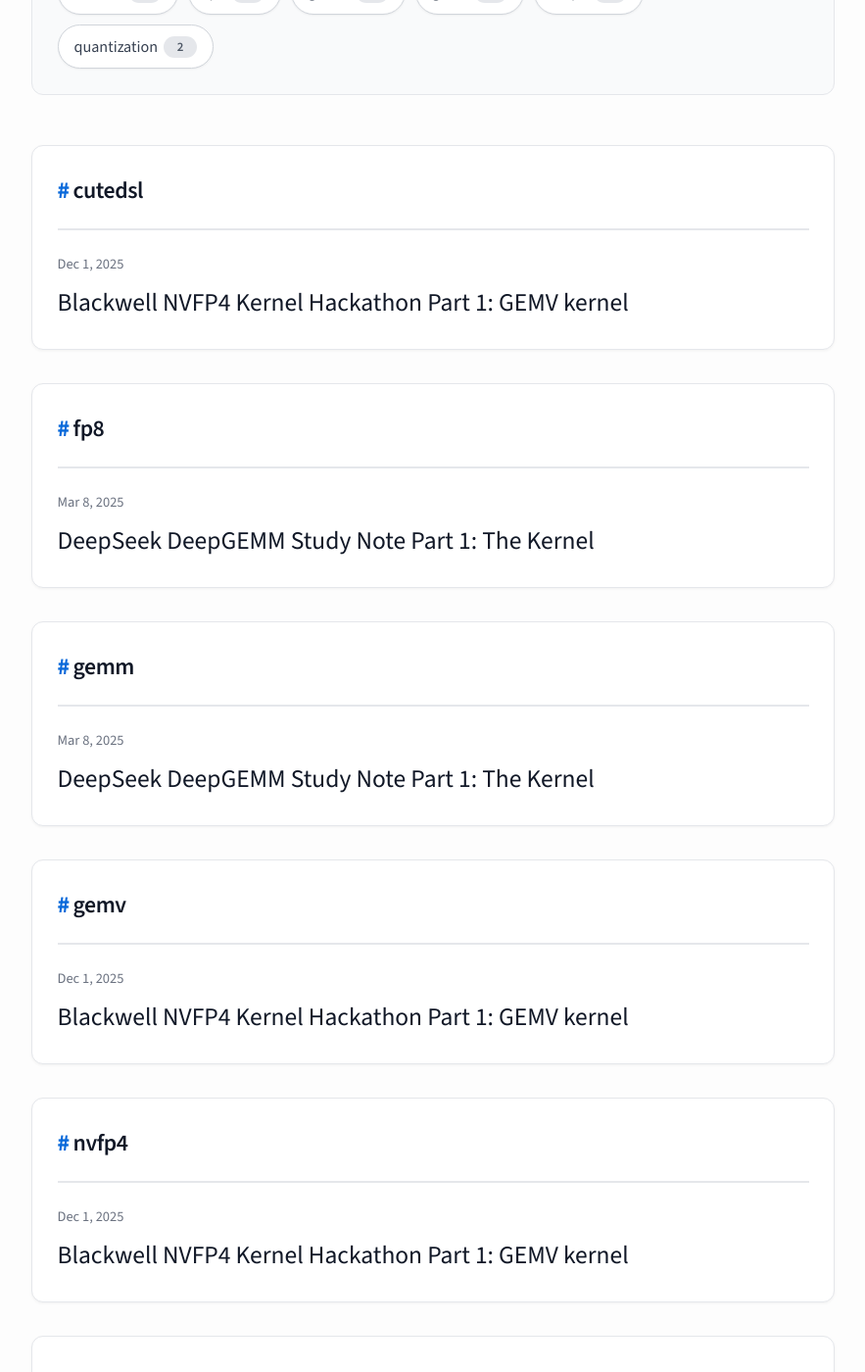
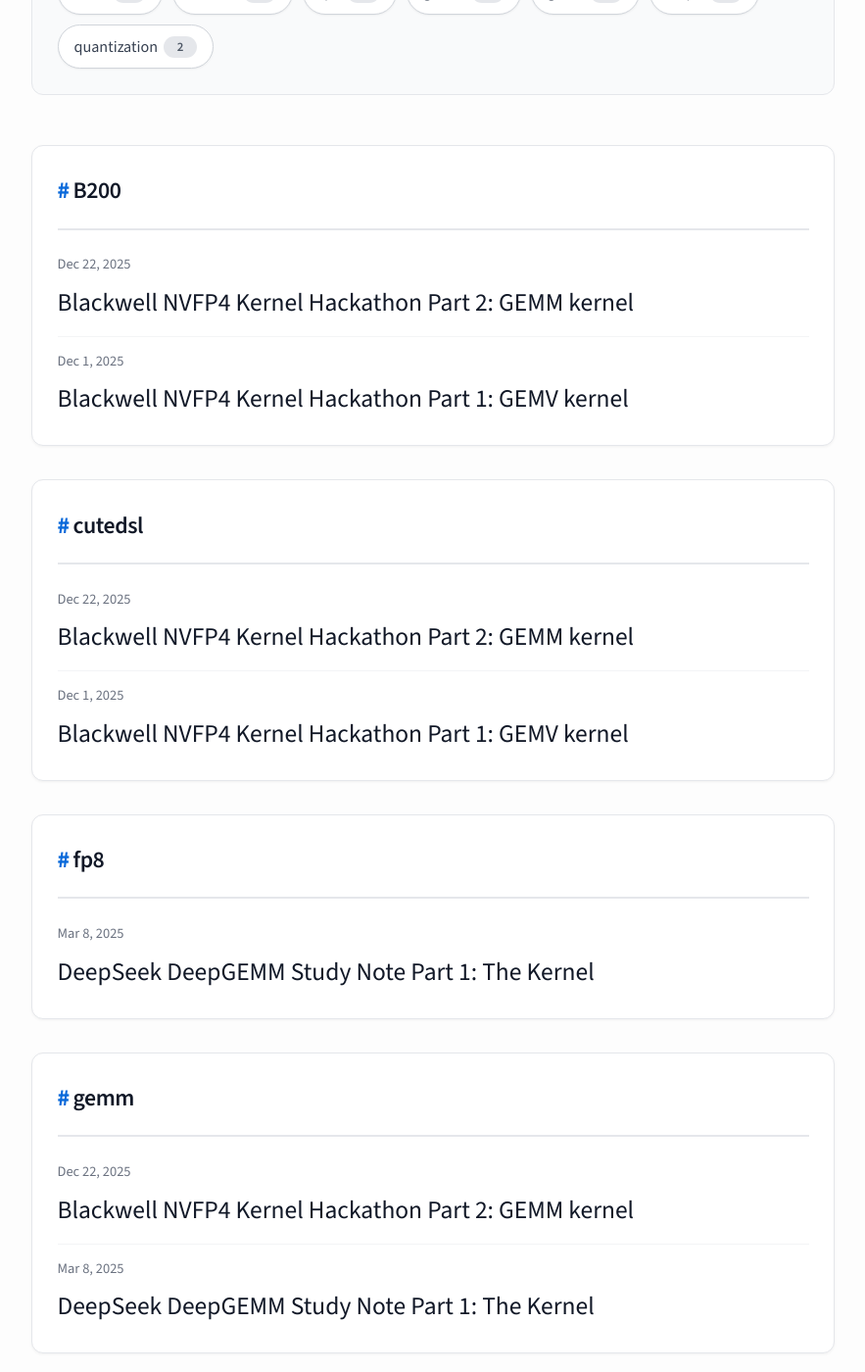
Before and after one commit to zcnrex/zcnrex.github.io, a Jekyll site: the page built from tags.html, in a window 1280 px wide and 1400 px high, scrolled down 266 px. Shown: the whole window at 98% size, without its empty margins (198-1081 px from the left). Built offline with Jekyll 4.4.1, drawn with Linux system fonts in a browser that asks for light colours; part of the change alters nothing that is shown; some of the changed text lies outside the part shown.

Commit message:
Add gemm post

````diff
--- a/_posts/2025-12-01-nvfp4-gemv.md
+++ b/_posts/2025-12-01-nvfp4-gemv.md
@@ -2,7 +2,7 @@
 layout: post
 title:  "Blackwell NVFP4 Kernel Hackathon Part 1: GEMV kernel"
 date:   2025-12-01 15:18:18 +0000
-tags: [gemv, nvfp4, cutedsl]
+tags: [gemv, nvfp4, cutedsl, B200]
 ---
 
 # Introduction
--- /dev/null
+++ b/_posts/2025-12-23-nvfp4-gemm.md
@@ -0,0 +1,225 @@
+---
+layout: post
+title:  "Blackwell NVFP4 Kernel Hackathon Part 2: GEMM kernel"
+date:   2025-12-22 23:18:18 +0000
+tags: [gemm, nvfp4, cutedsl, B200]
+---
+
+# Introduction
+## Contest Recap
+[Blackwell NVFP4 Kernel Hackathon](https://luma.com/9n27uem4?tk=EfycNU) welcomes hackers to develop the fastest kernels for [NVFP4](https://docs.nvidia.com/cutlass/media/docs/cpp/fundamental_types.html) format, a low precision micro-block scaling value format, on Blackwell B200. It involves 4 kernels: GEMV ([leaderboard](https://www.gpumode.com/v2/leaderboard/595?tab=rankings)), GEMM ([leaderboard](https://www.gpumode.com/v2/leaderboard/597?tab=rankings)), Gated Dual GEMM, and Grouped GEMM.
+
+This blogpost is on the second kernel: GEMM, finished on 12/20/2025. It mainly focuses on how to do gemm with scaling factors, and simplifications based on the [example kernel implementation](https://github.com/NVIDIA/cutlass/blob/main/examples/python/CuTeDSL/blackwell/dense_blockscaled_gemm_persistent.py). Using the simplification techniques in the blogpost helped me achieved no 6 in the competition among 100+ participants.
+
+If you want to learn how to build a fast GEMM using `tcgne05.mma`, nothing tops the **GOATED** [blogpost by gau.nerst](https://gau-nernst.github.io/tcgen05) which has thorough details and nice visual illustrations.
+
+## Problem Sizes
+The GEMM problem sizes and their speed-of-light latency:
+
+| M | N | K | L | time\[µs] |
+| - | - | - | - | - |
+| 128 | 7168 | 16384 | 1| 8.994 |
+| 128 | 4096 | 7168 | 1 | 2.354 |
+| 128 | 7168 | 2048 | 1 | 1.333 |
+
+# tcgen05 for NVFP4
+Block scaling GEMM problem formula: `(A * scale_A)  * (B * scale_B) + D`
+
+## Overall
+The PTX section on tcgen05 for block scaling formats: https://docs.nvidia.com/cuda/parallel-thread-execution/#tcgen05-block-scaling
+
+Data flow
+- A/B matrics: GMEM -> SMEM (optionally A can be copied to TMEM)
+- SFA/SFB matrics: GMEM -> SMEM -> TMEM
+- C/D matrics: TMEM -> register -> SMEM (optional) -> GMEM
+
+Hardware for data movement:
+- GMEM -> SMEM: TMA
+- SMEM -> TMEM: [tcgen05.cp](https://docs.nvidia.com/cuda/parallel-thread-execution/#tcgen05-instructions-tcgen05-cp)
+    - PTX: `tcgen05.cp.cta_group::1.32x128b.warpx4`
+    - CuteDSL: `tcgen05.Cp4x32x128bOp(tcgen05.CtaGroup.ONE)`
+- SMEM -> GMEM: TMA
+- TMEM -> register: [tcgen05.ld](https://docs.nvidia.com/cuda/parallel-thread-execution/#tcgen05-instructions-tcgen05-ld)
+    - PTX: `tcgen05.ld.sync.aligned.32x32b.x128.b32`
+    - CuteDSL: `tcgen05.Ld32x32bOp(tcgen05.Repetition.x128, tcgen05.Pack.NONE)`
+- TMEM -> SMEM: not supported
+- Register -> SMEM: sync copy, sync threads
+- Register -> GMEM: sync copy
+    - CuteDSL: `cute.nvgpu.CopyUniversalOp()`
+
+Example NVFP4 PTX qualifiers:
+```
+tcgen05.mma.cta_group::1.kind::mxf4nvf4.block_scale.scale_vec::4X.collector_usage
+                                [d-tmem],  a-desc,  b-desc, idesc,
+                                [scale-A-tmem], [scale-B-tmem], enable-input-d;
+```
+
+{% include tcgen05-mma-scale-vec-2x.png %}
+
+The diagram is for other block scaling formats because it only has 2x; NVFP4 requres scale vector 4X.
+
+## Supported Tile Sizes
+
+{% include nvfp4-gemm/supported-tile-sizes.png %}
+[Source: PTX doc on tcgen05 kind shapes](https://docs.nvidia.com/cuda/parallel-thread-execution/#tcgen05-kind-shapes)
+
+The table means, for NVFP4
+- For 1 CTA group: it supports 128xNxK, where N = {8, 16, ...256} with steps of 8, and K = 64
+- For 2 CTA groups: it supports 256xNxK, where N = {16, 32, ...256} with steps of 16, and K = 64
+
+Additionally, although the table shows what sparse matrics shapes are supported, PTX doc mentions [here](https://docs.nvidia.com/cuda/parallel-thread-execution/#tcgen05-sparse-matrices) that NVFP4 doesn't support sparse matrics, so K has to be 64. This restriction is implemented in [sm100_utils.make_blockscaled_trivial_tiled_mma()](https://github.com/NVIDIA/cutlass/blob/b7ecaa605dd70326900433695e11ebfec407edd2/python/CuTeDSL/cutlass/utils/blackwell_helpers.py#L952)
+
+
+
+## SFB TMEM Layout
+There aren't a lot of choices for M tile sizes, so the focus would be on tuning the N tile sizes. We need to study the layout of SFB, more specifically, SFB layout on TMEM. tcgen05 has a very specific layout requirement for NVFP4 SFB as documented here: https://docs.nvidia.com/cuda/parallel-thread-execution/#tcgen05-mma-scale-factor-b-layout-4x
+
+The figure is the layout of scale factor B matrix with scale_vec::4X/block16 with K=64/K=128, exactly what we need. Unfortunately, I stared at the diagram many times without understanding what it means. One reason is that it only shows 32 lanes while the TMEM has 128 lanes.
+
+I was able to figure it out after many hours so you won't need to spend so much time on it :)
+
+{% include nvfp4-gemm/b-vs-sfb-layout.png %}
+
+First, for a B matrix tile, it's shape N tile x K tile is 128 x (64 x 4). Using N tile 128 as an example which is the same as [num TMEM lanes](https://docs.nvidia.com/cuda/parallel-thread-execution/#tensor-memory-addressing). For an SBF tile, it's shape is 128 x (4 x 4) because NVFP4 block size is 16.
+
+{% include nvfp4-gemm/sfb-layout.png %}
+
+This diagram just zoom in on the indices: there are N0 to N127 rows, and SF0-SF3, SF4-SF7, SF8-SF11, SF12-SF15 columns for the 4 sub tiles.
+
+{% include nvfp4-gemm/sfb-tmem-layout.png %}
+
+This diagram shows the magic. It chops each matrix along Nx % 32 == 0 rows, and put the same sub tiles to the same 32 rows. Expanding it to N == 255 will give us the same diagram as in https://docs.nvidia.com/cuda/parallel-thread-execution/#tcgen05-mma-scale-factor-b-layout-4x.
+
+This explains some details in the [example kernel](https://github.com/NVIDIA/cutlass/blob/main/examples/python/CuTeDSL/blackwell/dense_blockscaled_gemm_persistent.py):
+- Why it requires 16 TMEM columns for SFB: because 128 / 32 * 4 = 16
+- How does the [n tile = 64 offset](https://github.com/NVIDIA/cutlass/blob/b7ecaa605dd70326900433695e11ebfec407edd2/examples/python/CuTeDSL/blackwell/dense_blockscaled_gemm_persistent.py#L1193) work: it needs to offset 64 / 32 * 4 = 8 columns. Using acc_ptr as the base ptr, since it's 32 bit vs 8 bit, it needs to offset 8 / (32 / 8) = 2 columns.
+
+# Simplifications
+## Base Kernel
+The [base kernel](https://github.com/NVIDIA/cutlass/blob/main/examples/python/CuTeDSL/blackwell/dense_blockscaled_gemm_persistent.py) is already super optimized. It implements the advanced Blackwell warp specializations with persistent scheduling.
+
+{% include nvfp4-gemm/blackwell-ws.png %}
+
+The additional epilogue warp is made possible by TMEM.
+
+{% include nvfp4-gemm/tmem-warp-mapping.png %}
+
+For the small problems like those in the contest, reducing the latency of a already well tuned kernel requires reducing the kernel prologue overhead and simplifying epilogue.
+
+## Tune Tiling Sizes
+The default N tile size is 128:
+- For problem 1 and 3, num M tile: 1, num n tiles: 7168 / 128 => 56 SMs
+- For problem 2, num M tile: 1, num n tiles: 4096 / 128 => 32 SMs
+
+All problems significantly under utilizes B200 SMs. A simple optimization is changing the N tile size to be 64, then
+- For problem 1 and 3, num M tile: 1, num n tiles: 7168 / 64 => 112 SMs
+- For problem 2, num M tile: 1, num n tiles: 4096 / 64 => 64 SMs
+
+
+```py
+# SFB N tile size is always at least 128 because tcgen05.ld only supports 128.
+self.mma_inst_shape_mn_sfb = (
+    self.mma_inst_shape_mn[0] // (2 if self.use_2cta_instrs else 1),
+    cute.round_up(self.mma_inst_shape_mn[1], 128),
+)
+
+# Find the correct GMEM slice for SFB as SFB
+if cutlass.const_expr(self.cta_tile_shape_mnk[1] == 64):
+    slice_n = mma_tile_coord_mnl[1] // 2
+tBgSFB_slice = tBgSFB[
+    (None, slice_n, None, mma_tile_coord_mnl[2])
+]
+
+# Offset TMEM Columns
+elif cutlass.const_expr(self.cta_tile_shape_mnk[1] == 64):
+    # Move in increments of 64 columns of SFB
+    offset = cutlass.Int32((mma_tile_coord_mnl[1] % 2) * 2)
+    shifted_ptr = cute.recast_ptr(
+        acc_tmem_ptr
+        + self.num_accumulator_tmem_cols
+        + self.num_sfa_tmem_cols
+        + offset,
+        dtype=self.sf_dtype,
+    )
+```
+
+## Remove Persistent Scheduling
+Based on the problem sizes, we could observe that each only requires 1 wave to compute. Persistent scheduling helps reduce the kernel prologue when there are many waves. However, scheduling isn't needed at all for this problem that only requires 1 wave. We could directly use `bidx, bidy, bidz` to locate the tiles.
+
+## Pick up the latest updates
+A bunch of small updates with the release of cutlass 4.3:
+
+1. Replace
+```py
+# Cluster arrive after barrier init
+if cute.size(self.cluster_shape_mn) > 1:
+    cute.arch.cluster_arrive_relaxed()
+```
+
+With
+```py
+pipeline_init_arrive(cluster_shape_mn=self.cluster_shape_mn, is_relaxed=True)
+```
+
+2. Replace
+```py
+#
+# Cluster wait before tensor memory alloc
+#
+if cute.size(self.cluster_shape_mn) > 1:
+    cute.arch.cluster_wait()
+else:
+    self.cta_sync_barrier.arrive_and_wait()
+```
+
+With
+```py
+pipeline_init_wait(cluster_shape_mn=self.cluster_shape_mn)
+```
+
+3. Add `defer_sync=True,` to pipeline create.
+
+## Remove some Epilogue Syncs
+Removed these syncs in epilogue as they are not needed in 1 wave compute.
+
+```py
+# Fence and barrier to make sure shared memory store is visible to TMA store
+cute.arch.fence_proxy(
+    cute.arch.ProxyKind.async_shared,
+    space=cute.arch.SharedSpace.shared_cta,
+)
+
+# After compute
+self.epilog_sync_barrier.arrive_and_wait()
+```
+
+# Further Optimizations
+## Multicast
+Since multiple SMs share the same A matrix, we could leverage the TMA multicast capability to enforce loading data from L2 cache when possible.
+
+## Prefetch Tiles
+The current implementation makes TMA warp and MMA warp work in tendom. Instead we could issue a bunch of TMA instructions without waiting / signally MMA at the beginning, and then assume the regular TMA main loop.
+
+## Split K
+Split K could further increase the SM utilization especially with persistent scheduling.
+
+# Optimizations that Didn't Help Or Doesn't Work
+## Directly store from register to gmem
+The original implementation writes accumulation results to TMEM -> register -> SMEM -> GMEM. One would naturally wonder what happens if we remove the additional step of storing to SMEM, modify the data flow to be TMEM -> register -> GMEM. Thanks [Simon](https://www.linkedin.com/in/simon-veitner-174a681b6/) for helping with the implementation.
+
+Unfortunately it made the kernel slower. I guess (haven't confirmed) reasons could be the
+- TMA is async
+- TMA can help achieve higher memory bandwidth
+
+## Use N Tile Size 32
+As calculated above, problem 2 only uses 64 SMs. It uses < 50% of B200 SMs, so natually we want to divide the matrices into smaller tiles. 1 simple way is using smaller N tile size. N tile size 32 should use 132 SMs. From a section above, [the PTX doc](https://docs.nvidia.com/cuda/parallel-thread-execution/#tcgen05-kind-shapes) says N tile size 32 is supported.
+
+However, the kernel throws error when I try to offset the SFB TMEM column by 4. Confirmed with Nvidia folks that there's restriction on the TMEM alignment. It's not in the official document. A workaround is loading SFB from SMEM to register, then offset the registers when copying to TMEM.
+
+## Use only 1 Warp for Epilogue
+C is stored in TMEM. 4 epilogue warps access the accumulate results, copy to SMEM then finally GMEM. 1 way to reduce the epilogue latency is removing sync needed across the warps after copying to SMEM. However this is not possible due to the [TMEM access restriction](https://docs.nvidia.com/cuda/parallel-thread-execution/#tcgen05-tensor-memory-ld-st-access-restrictions): "each warp of a warpgroup in the CTA can access **a chunk** of the Tensor Memory". More specifically, warp 0 can access lay 0-31, it can't access lanes 32-127. That means if we want to reduce the num epilogue warps to 1, it requires changing the accumulated result layout, which isn't possible.
+
+{% include nvfp4-gemm/tmem-warp-mapping.png %}
+
+# Result
+I was fortunate to rank 6 (shiyegao and shigao are the same person) among 100+ participants. This far exceeded my original expectation as I only stomped into the GEMM field for 4 months. Many thanks to [Simon](https://www.linkedin.com/in/simon-veitner-174a681b6/) and [Yue](https://www.linkedin.com/in/yue-zhang-ishere/) for discussions and helping.
````
Also changed, not shown: _includes/nvfp4-gemm/b-vs-sfb-layout.png (added), _includes/nvfp4-gemm/blackwell-persisten-kernel.png (added), _includes/nvfp4-gemm/blackwell-ws.png (added), _includes/nvfp4-gemm/sfb-layout.png (added), _includes/nvfp4-gemm/sfb-tmem-layout.png (added), _includes/nvfp4-gemm/supported-tile-sizes.png (added), _includes/nvfp4-gemm/tcgen05-mma-scale-vec-2x.png (added), _includes/nvfp4-gemm/tmem-warp-mapping.png (added).
